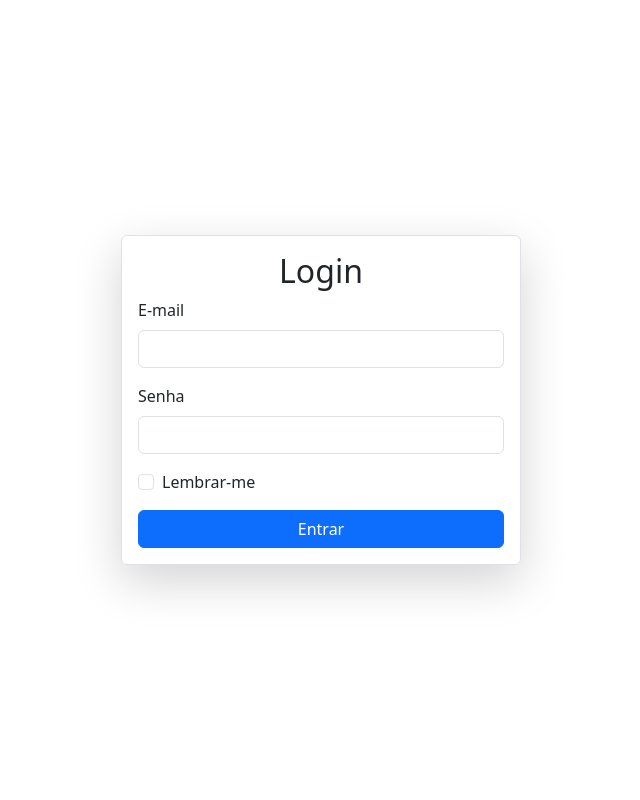
After one commit to edsonrbispo/AulaPHP-TII-2023, a PHP site: page /admin/login.php in a window 1280 px wide. The commit adds this page. Shown: the whole page, without its empty margins (319-959 px from the left). Run offline with PHP 8.4, Linux system fonts and the light colour scheme.

Commit message:
Logica de Sistema de Autenticação

```diff
--- /dev/null
+++ b/admin/login.php
@@ -0,0 +1,125 @@
+<?php
+session_start();
+
+$nome = "Edson Rodrigues";
+$email = "edsonrb2008@gmail.com";
+$senha = "12345678";
+
+
+
+  if(isset($_SESSION['logado'])){
+    if($_SESSION['logado'] == true){
+      header("Location: dashboard.php");
+      exit;
+    }
+  }
+
+if (isset($_COOKIE['lembrar'])) {
+  if ($_COOKIE['lembrar'] == $email) {
+
+    $_SESSION['nome'] = $nome;
+    $_SESSION['logado'] = true;
+
+    header("Location: dashboard.php");
+    exit;
+  }
+}
+
+
+  if(isset($_POST['btnEntrar'])){
+
+
+  if($email == $_POST['email'] && $senha == $_POST['senha']){
+
+
+        $_SESSION['nome'] = $nome;
+        $_SESSION['logado'] = true;
+
+        $lembra = isset($_POST['lembrar']) ? true : false;
+
+        if($lembra){
+
+            setcookie("lembrar", $email, time() + (86400 * 30), "/");
+
+
+        }
+
+
+        header("Location: dashboard.php");
+        exit;
+
+
+      }else{
+        $erro = "Usuário ou Senha inválido";
+      }
+
+
+  }
+
+
+?>
+
+<!doctype html>
+<html lang="pt-br">
+<head>
+  <meta charset="utf-8">
+  <meta name="viewport" content="width=device-width, initial-scale=1">
+  <title>Login - BookMeNow</title>
+  <link href="https://cdn.jsdelivr.net/npm/bootstrap@5.3.3/dist/css/bootstrap.min.css" rel="stylesheet" integrity="sha384-QWTKZyjpPEjISv5WaRU9OFeRpok6YctnYmDr5pNlyT2bRjXh0JMhjY6hW+ALEwIH" crossorigin="anonymous">
+
+  <style>
+      #login{
+        flex-basis: 400px;
+        flex-grow: 0;
+        flex-shrink: 1;
+        /* flex: 0 1 400px; */
+
+      }
+
+  </style>
+
+</head>
+
+<body>
+
+    <div class="container d-flex justify-content-center align-items-center vh-100">
+
+        <div id="login" class="border p-3 rounded shadow-lg">
+            <h2 class="text-center">Login</h2>
+
+      <?php if(isset($erro)): ?>
+        <div class="alert alert-danger"><?=$erro ?></div>
+      <?php endif; ?>
+
+            <form action="login.php" method="post">
+              <div class="mb-3">
+                 <label class="form-label" for="email">E-mail</label>
+                 <input type="text" name="email" class="form-control" id="email">
+              </div>
+
+              <div class="mb-3">
+                <label class="form-label" for="senha">Senha</label>
+                <input type="password" name="senha" class="form-control" id="senha">
+              </div>
+
+              <div class="mb-3 form-check">
+                <input class="form-check-input" type="checkbox" name="lembrar" id="lembrar">
+                <label class="form-check-label" for="lembrar">Lembrar-me</label>
+              </div>
+
+              <button name="btnEntrar" type="submit" class="btn btn-primary w-100">Entrar</button>
+
+
+            </form>
+
+        </div>
+
+    </div>
+
+
+
+
+  <script src="https://cdn.jsdelivr.net/npm/bootstrap@5.3.3/dist/js/bootstrap.bundle.min.js" integrity="sha384-YvpcrYf0tY3lHB60NNkmXc5s9fDVZLESaAA55NDzOxhy9GkcIdslK1eN7N6jIeHz" crossorigin="anonymous"></script>
+</body>
+
+</html>
--- a/aula5.php
+++ b/aula5.php
@@ -1,8 +1,4 @@
 <?php
-
-echo "================" . PHP_EOL;
-echo "Gerador de Senha" . PHP_EOL;
-echo "================" . PHP_EOL;
 
 $ultimaSenha = readline("Digite o número da última Senha: ");
 
```
Also changed, not shown: admin/dashboard.php (added, +67 -0 lines), admin/logout.php (added, +14 -0 lines), aula8.php (added, +71 -0 lines).
